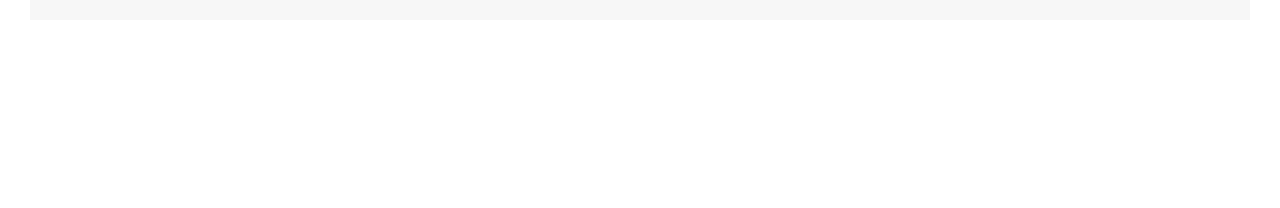
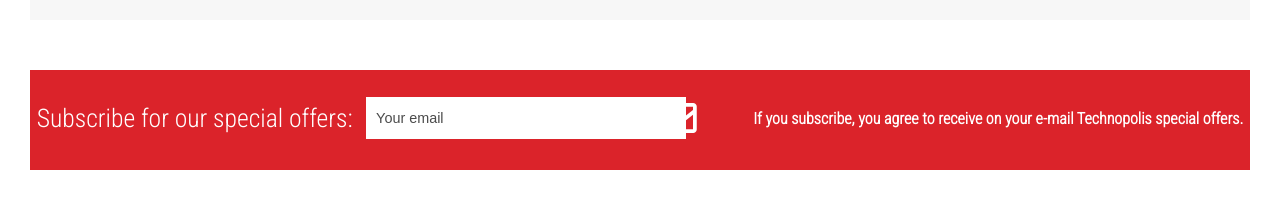
Before and after one commit to dbegogow/TechZone, an Angular app in the folder tech-zone/: page / in a window 1280 px wide. Shown: the part 1340-1548 px from the top of the page. Before the commit the page ends 1410 px from the top, so only its background shows below. Built offline with nearby package versions, Linux system fonts and the light colour scheme; a web font is replaced by a local one.

Commit message:
Create footer component and subscribe container in it

```diff
--- a/tech-zone/src/app/app.component.html
+++ b/tech-zone/src/app/app.component.html
@@ -3,3 +3,4 @@
 <app-header-information-bar></app-header-information-bar>
 <app-new-offers></app-new-offers>
 <app-footer-information-bar></app-footer-information-bar>
+<app-footer></app-footer>
--- a/tech-zone/src/app/app.module.ts
+++ b/tech-zone/src/app/app.module.ts
@@ -12,6 +12,7 @@ import { NewOffersComponent } from './components/new-offers/new-offers.component
 import { ProductCardComponent } from './components/product-card/product-card.component';
 import { FooterInformationBarComponent } from './components/footer-information-bar/footer-information-bar.component';
 import { FooterInformationBarButtonComponent } from './components/footer-information-bar-button/footer-information-bar-button.component';
+import { FooterComponent } from './components/footer/footer.component';
 
 @NgModule({
   declarations: [
@@ -24,7 +25,8 @@ import { FooterInformationBarButtonComponent } from './components/footer-informa
     NewOffersComponent,
     ProductCardComponent,
     FooterInformationBarComponent,
-    FooterInformationBarButtonComponent
+    FooterInformationBarButtonComponent,
+    FooterComponent
   ],
   imports: [
     BrowserModule,
--- /dev/null
+++ b/tech-zone/src/app/components/footer/footer.component.css
@@ -0,0 +1,48 @@
+.container {
+    margin: 10px 30px 0 30px;
+    background: #DB232A;
+    margin-bottom: 50px;
+}
+
+.container .subscribe-container {
+    display: flex;
+    justify-content: space-around;
+    height: 100px;
+    color: #FFF;
+}
+
+.container .subscribe-container .title {
+    margin-top: 33px;
+    margin-bottom: 0;
+    font-weight: 300;
+    font-size: 1.6rem;
+}
+
+.container .subscribe-container .email-input {
+    outline: none;
+    height: 42px;
+    position: relative;
+    top: 27px;
+    width: 25vw;
+    padding: 10px;
+    font-size: 0.9rem;
+    cursor: default;
+    border: none;
+}
+
+.container .subscribe-container .email-input::placeholder {
+    color: #4B4B4B;
+}
+
+.container .subscribe-container i {
+    font-size: 2.5rem;
+    position: relative;
+    top: 28px;
+    right: 43px;
+}
+
+.container .subscribe-container .information {
+    margin-top: 39px;
+    margin-bottom: 0;
+    font-weight: 600;
+}
--- /dev/null
+++ b/tech-zone/src/app/components/footer/footer.component.html
@@ -0,0 +1,12 @@
+<div class="container">
+    <div class="subscribe-container">
+        <h3 class="title">
+            Subscribe for our special offers:
+        </h3>
+        <input type="text" class="email-input" placeholder="Your email">
+        <i class="far fa-envelope"></i>
+        <p class="information">
+            If you subscribe, you agree to receive on your e-mail Technopolis special offers.
+        </p>
+    </div>
+</div>
--- /dev/null
+++ b/tech-zone/src/app/components/footer/footer.component.ts
@@ -0,0 +1,15 @@
+import { Component, OnInit } from '@angular/core';
+
+@Component({
+  selector: 'app-footer',
+  templateUrl: './footer.component.html',
+  styleUrls: ['./footer.component.css']
+})
+export class FooterComponent implements OnInit {
+
+  constructor() { }
+
+  ngOnInit(): void {
+  }
+
+}
--- a/tech-zone/src/app/components/header/header.component.css
+++ b/tech-zone/src/app/components/header/header.component.css
@@ -47,6 +47,7 @@
     padding: 10px;
     font-size: 0.9rem;
     cursor: default;
+    border: none;
 }
 
 .container .search::placeholder {
```
Also changed, not shown: 1 other file (tests, documents, lock files or other folders).
